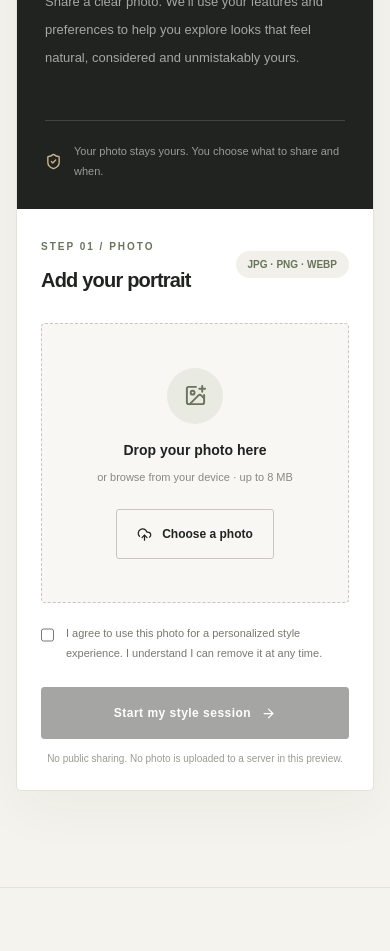
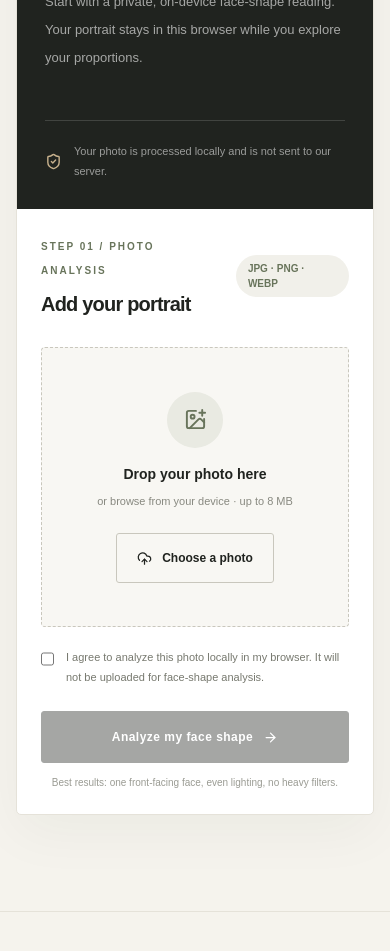
Before and after one commit to joy11122/Haircut, a Next.js app: page / in a window 390 px wide. Shown: the part 3640-4591 px from the top of the page. Built offline with nearby package versions, Linux system fonts and the light colour scheme.

Commit message:
feat: add local face analysis flow and results UI

```diff
--- a/src/components/photo-studio.tsx
+++ b/src/components/photo-studio.tsx
@@ -1,56 +1,161 @@
 'use client';
 
 import { useEffect, useRef, useState } from 'react';
-import { ArrowRight, ImagePlus, ShieldCheck, UploadCloud, X } from 'lucide-react';
+import {
+  ArrowRight, Check, ImagePlus, LoaderCircle, RefreshCw, ShieldCheck,
+  Sparkles, UploadCloud, X,
+} from 'lucide-react';
+import { analyzeFaceShape, FACE_SHAPES, type FaceAnalysis, type FaceShape } from '@/lib/face-analysis';
 
 const MAX_FILE_SIZE = 8 * 1024 * 1024;
 const ACCEPTED_TYPES = ['image/jpeg', 'image/png', 'image/webp'];
 
+type StudioStage = 'idle' | 'ready' | 'analyzing' | 'analyzed';
+
 export function PhotoStudio() {
   const inputRef = useRef<HTMLInputElement>(null);
+  const imageRef = useRef<HTMLImageElement>(null);
   const [preview, setPreview] = useState<string | null>(null);
   const [fileName, setFileName] = useState('');
   const [consent, setConsent] = useState(false);
   const [error, setError] = useState('');
-  const [stage, setStage] = useState<'idle' | 'ready'>('idle');
+  const [stage, setStage] = useState<StudioStage>('idle');
+  const [analysis, setAnalysis] = useState<FaceAnalysis | null>(null);
+  const [selectedShape, setSelectedShape] = useState<FaceShape | ''>('');
+  const [isDragging, setIsDragging] = useState(false);
 
-  useEffect(() => () => { if (preview) URL.revokeObjectURL(preview); }, [preview]);
+  useEffect(() => () => {
+    if (preview) URL.revokeObjectURL(preview);
+  }, [preview]);
 
-  function onFileChange(event: React.ChangeEvent<HTMLInputElement>) {
-    const file = event.target.files?.[0];
+  function acceptFile(file?: File) {
     setError('');
+    setAnalysis(null);
+    setSelectedShape('');
     if (!file) return;
-    if (!ACCEPTED_TYPES.includes(file.type)) { setError('Please choose a JPG, PNG or WebP image.'); event.target.value = ''; return; }
-    if (file.size > MAX_FILE_SIZE) { setError('Your photo must be smaller than 8 MB.'); event.target.value = ''; return; }
-    if (preview) URL.revokeObjectURL(preview);
+    if (!ACCEPTED_TYPES.includes(file.type)) {
+      setError('Please choose a JPG, PNG or WebP image.');
+      return;
+    }
+    if (file.size > MAX_FILE_SIZE) {
+      setError('Your photo must be smaller than 8 MB.');
+      return;
+    }
     setPreview(URL.createObjectURL(file));
     setFileName(file.name);
     setStage('ready');
   }
 
+  function onFileChange(event: React.ChangeEvent<HTMLInputElement>) {
+    acceptFile(event.target.files?.[0]);
+    event.target.value = '';
+  }
+
   function reset() {
-    if (preview) URL.revokeObjectURL(preview);
-    setPreview(null); setFileName(''); setStage('idle'); setError('');
+    setPreview(null);
+    setFileName('');
+    setStage('idle');
+    setAnalysis(null);
+    setSelectedShape('');
+    setError('');
+    setConsent(false);
     if (inputRef.current) inputRef.current.value = '';
   }
+
+  async function runAnalysis() {
+    if (!imageRef.current || !preview || !consent) return;
+    setError('');
+    setStage('analyzing');
+    try {
+      const result = await analyzeFaceShape(imageRef.current);
+      setAnalysis(result);
+      setSelectedShape(result.shape);
+      setStage('analyzed');
+    } catch (cause) {
+      const message = cause instanceof Error ? cause.message : 'Face analysis could not be completed. Please try again.';
+      setError(message);
+      setStage('ready');
+    }
+  }
+
+  const shape = selectedShape || analysis?.shape || '';
 
   return <section id="try-it" className="scroll-mt-24">
     <div className="soft-card overflow-hidden">
       <div className="grid lg:grid-cols-[.9fr_1.1fr]">
         <div className="flex flex-col justify-between bg-[#20231F] p-7 text-[#F5F3ED] sm:p-10 lg:p-12">
-          <div><span className="eyebrow !text-[#C7B18D]">Your personal style session</span><h2 className="display mt-5 text-[42px] leading-[1.05] sm:text-[50px]">A better cut<br/>starts with <i>you.</i></h2><p className="mt-5 max-w-sm text-[13px] leading-7 text-white/60">Share a clear photo. We’ll use your features and preferences to help you explore looks that feel natural, considered and unmistakably yours.</p></div>
-          <div className="mt-12 flex items-center gap-3 border-t border-white/15 pt-5 text-[11px] leading-5 text-white/55"><ShieldCheck size={17} className="shrink-0 text-[#C7B18D]"/>Your photo stays yours. You choose what to share and when.</div>
+          <div>
+            <span className="eyebrow !text-[#C7B18D]">Your personal style session</span>
+            <h2 className="display mt-5 text-[42px] leading-[1.05] sm:text-[50px]">A better cut<br/>starts with <i>you.</i></h2>
+            <p className="mt-5 max-w-sm text-[13px] leading-7 text-white/60">Start with a private, on-device face-shape reading. Your portrait stays in this browser while you explore your proportions.</p>
+          </div>
+          <div className="mt-12 flex items-center gap-3 border-t border-white/15 pt-5 text-[11px] leading-5 text-white/55">
+            <ShieldCheck size={17} className="shrink-0 text-[#C7B18D]"/>
+            Your photo is processed locally and is not sent to our server.
+          </div>
         </div>
         <div className="p-6 sm:p-10 lg:p-12">
-          <div className="flex items-center justify-between"><div><span className="eyebrow">Step 01 / Photo</span><h3 className="mt-2 text-[20px] font-semibold tracking-[-.04em]">Add your portrait</h3></div><span className="rounded-full bg-[#F1F0EA] px-3 py-1.5 text-[10px] font-semibold text-[#68745B]">JPG · PNG · WEBP</span></div>
-          <input ref={inputRef} type="file" accept="image/jpeg,image/png,image/webp" onChange={onFileChange} className="sr-only" aria-label="Upload a portrait photo" />
-          <div className="mt-7 flex min-h-[280px] flex-col items-center justify-center overflow-hidden rounded-[4px] border border-dashed border-[#C9C7BD] bg-[#F8F7F3] p-5 text-center">
-            {preview ? <div className="relative w-full"><img src={preview} alt="Your uploaded portrait preview" className="mx-auto max-h-[320px] max-w-full rounded object-contain"/><button onClick={reset} type="button" aria-label="Remove uploaded photo" className="absolute right-1 top-1 grid h-9 w-9 place-items-center rounded-full bg-[#20231F] text-white"><X size={16}/></button><p className="mt-3 truncate text-[11px] text-[#77796F]">{fileName}</p></div> : <><span className="mb-4 grid h-14 w-14 place-items-center rounded-full bg-[#E9EAE2] text-[#68745B]"><ImagePlus size={23}/></span><p className="text-[14px] font-semibold">Drop your photo here</p><p className="mt-2 text-[11px] text-[#888980]">or browse from your device · up to 8 MB</p><button type="button" onClick={() => inputRef.current?.click()} className="btn-secondary mt-6"><UploadCloud size={15}/> Choose a photo</button></>}
+          <div className="flex items-center justify-between gap-3">
+            <div><span className="eyebrow">Step 01 / Photo analysis</span><h3 className="mt-2 text-[20px] font-semibold tracking-[-.04em]">Add your portrait</h3></div>
+            <span className="rounded-full bg-[#F1F0EA] px-3 py-1.5 text-[10px] font-semibold text-[#68745B]">JPG · PNG · WEBP</span>
+          </div>
+          <input ref={inputRef} type="file" accept="image/jpeg,image/png,image/webp" onChange={onFileChange} className="sr-only" aria-label="Upload a portrait photo"/>
+          <div
+            onDragOver={(event) => { event.preventDefault(); setIsDragging(true); }}
+            onDragLeave={() => setIsDragging(false)}
+            onDrop={(event) => { event.preventDefault(); setIsDragging(false); acceptFile(event.dataTransfer.files?.[0]); }}
+            className={`mt-7 flex min-h-[280px] flex-col items-center justify-center overflow-hidden rounded-[4px] border border-dashed p-5 text-center transition-colors ${isDragging ? 'border-[#68745B] bg-[#EEF0E8]' : 'border-[#C9C7BD] bg-[#F8F7F3]'}`}
+          >
+            {preview ? (
+              <div className="relative w-full">
+                {/* A blob URL is intentionally rendered locally; it is not a remote image source. */}
+                {/* eslint-disable-next-line @next/next/no-img-element */}
+                <img ref={imageRef} src={preview} alt="Your uploaded portrait preview" onLoad={() => setError('')} className="mx-auto max-h-[320px] max-w-full rounded object-contain"/>
+                <button onClick={reset} type="button" aria-label="Remove uploaded photo" className="absolute right-1 top-1 grid h-9 w-9 place-items-center rounded-full bg-[#20231F] text-white"><X size={16}/></button>
+                <p className="mt-3 truncate text-[11px] text-[#77796F]">{fileName}</p>
+                <button type="button" onClick={() => inputRef.current?.click()} className="mt-2 text-[11px] font-semibold text-[#68745B] underline underline-offset-4">Choose a different photo</button>
+              </div>
+            ) : (
+              <>
+                <span className="mb-4 grid h-14 w-14 place-items-center rounded-full bg-[#E9EAE2] text-[#68745B]"><ImagePlus size={23}/></span>
+                <p className="text-[14px] font-semibold">Drop your photo here</p>
+                <p className="mt-2 text-[11px] text-[#888980]">or browse from your device · up to 8 MB</p>
+                <button type="button" onClick={() => inputRef.current?.click()} className="btn-secondary mt-6"><UploadCloud size={15}/> Choose a photo</button>
+              </>
+            )}
           </div>
           {error && <p role="alert" className="mt-3 text-[12px] text-red-700">{error}</p>}
-          <label className="mt-5 flex cursor-pointer items-start gap-3 text-[11px] leading-5 text-[#77796F]"><input type="checkbox" checked={consent} onChange={e => setConsent(e.target.checked)} className="mt-1 h-4 w-4 accent-[#68745B]"/><span>I agree to use this photo for a personalized style experience. I understand I can remove it at any time.</span></label>
-          <button type="button" disabled={!preview || !consent} onClick={() => setError('Photo preview is ready. AI analysis will be enabled after the secure analysis service is configured.')} className="btn-primary mt-6 w-full disabled:cursor-not-allowed disabled:opacity-40">{stage === 'ready' ? 'Continue to style analysis' : 'Start my style session'} <ArrowRight size={15}/></button>
-          <p className="mt-3 text-center text-[10px] text-[#9A9B93]">No public sharing. No photo is uploaded to a server in this preview.</p>
+          <label className="mt-5 flex cursor-pointer items-start gap-3 text-[11px] leading-5 text-[#77796F]">
+            <input type="checkbox" checked={consent} onChange={event => setConsent(event.target.checked)} className="mt-1 h-4 w-4 accent-[#68745B]"/>
+            <span>I agree to analyze this photo locally in my browser. It will not be uploaded for face-shape analysis.</span>
+          </label>
+          <button type="button" disabled={!preview || !consent || stage === 'analyzing'} onClick={runAnalysis} className="btn-primary mt-6 w-full disabled:cursor-not-allowed disabled:opacity-40">
+            {stage === 'analyzing' ? <><LoaderCircle size={15} className="animate-spin"/> Reading facial landmarks…</> : <>{stage === 'analyzed' ? 'Analyze again' : 'Analyze my face shape'} <ArrowRight size={15}/></>}
+          </button>
+          <p className="mt-3 text-center text-[10px] text-[#9A9B93]">Best results: one front-facing face, even lighting, no heavy filters.</p>
+
+          {analysis && (
+            <div aria-live="polite" className="mt-7 rounded-[4px] border border-[#DDE0D5] bg-[#F5F6F1] p-5">
+              <div className="flex items-center justify-between gap-3">
+                <span className="eyebrow">Your face-shape reading</span>
+                <span className="inline-flex items-center gap-1 text-[10px] font-semibold text-[#68745B]"><Check size={13}/> Analysis complete</span>
+              </div>
+              <div className="mt-4 flex flex-wrap items-end justify-between gap-4">
+                <div><p className="display text-[38px] leading-none">{shape}</p><p className="mt-2 text-[11px] text-[#77796F]">Detected: {analysis.shape}</p></div>
+                <div className="text-right"><p className="text-[23px] font-semibold tracking-[-.05em]">{analysis.confidence}%</p><p className="text-[9px] uppercase tracking-[.14em] text-[#85867D]">Heuristic confidence</p></div>
+              </div>
+              <p className="mt-4 text-[12px] leading-6 text-[#686B61]">{analysis.explanation}</p>
+              <label className="mt-5 block text-[10px] font-semibold uppercase tracking-[.12em] text-[#77796F]" htmlFor="face-shape-correction">Does this look right?</label>
+              <select id="face-shape-correction" value={shape} onChange={event => setSelectedShape(event.target.value as FaceShape)} className="mt-2 min-h-11 w-full rounded border border-[#D5D6CC] bg-white px-3 text-[12px] text-[#20231F] focus:border-[#68745B] focus:outline-none focus:ring-2 focus:ring-[#68745B]/20">
+                {FACE_SHAPES.map(option => <option key={option} value={option}>{option}</option>)}
+              </select>
+              {shape !== analysis.shape && <p className="mt-2 text-[10px] text-[#68745B]">Your correction will guide the next recommendation step.</p>}
+              <div className="mt-5 flex items-center justify-between border-t border-[#DDE0D5] pt-4">
+                <span className="text-[10px] text-[#85867D]">Approximate ratios · not a biometric measurement</span>
+                <button type="button" onClick={reset} className="inline-flex items-center gap-1 text-[10px] font-semibold text-[#68745B]"><RefreshCw size={12}/> Clear photo</button>
+              </div>
+            </div>
+          )}
         </div>
       </div>
     </div>
```
